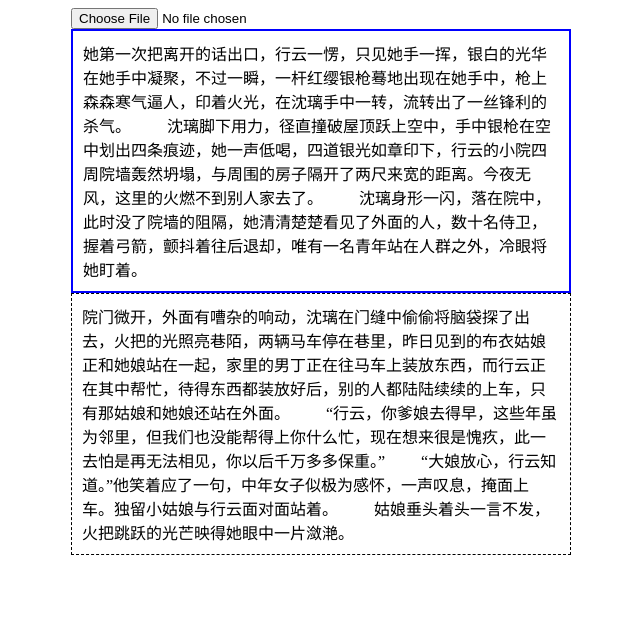
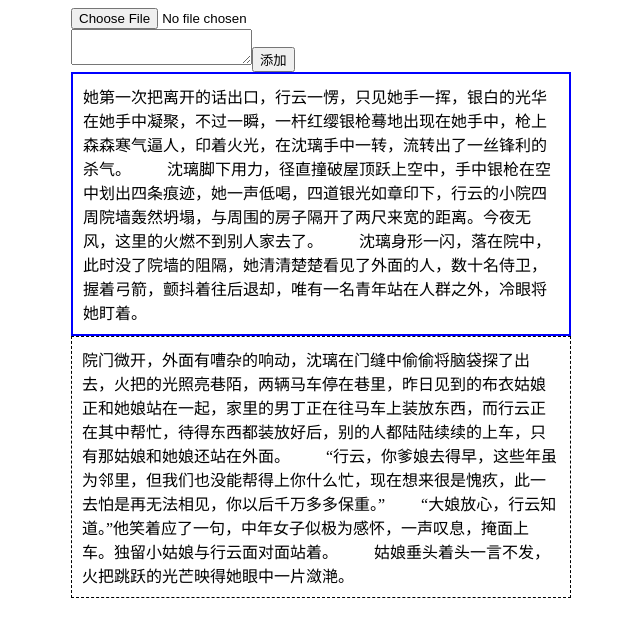
Before and after one commit to marvin-season/FrontendEden, a React (Vite) app in the folder packages/react-pdf-viewer/: page / in a window 1280 px wide. Shown: the top 636 px of the page, without its empty margins (510-1150 px from the left). Built offline with nearby package versions, Linux system fonts and the light colour scheme; no server answers; the HTML template or start-up script is replaced by a standard one.

Commit message:
pdf搜索输入

```diff
--- a/packages/react-pdf-viewer/src/hook/pdf/index.ts
+++ b/packages/react-pdf-viewer/src/hook/pdf/index.ts
@@ -4,6 +4,8 @@ export const useDownLoadFile = (url: string, onData: Function) => {
     console.log('useDownLoadFile')
     useEffect(() => {
         (async () => {
+            console.log('url', url)
+            if (!url) return
             const response = await fetch(url);
             const blob = await response.blob();
             onData(blob)
--- a/packages/react-pdf-viewer/src/views/ReactPdf/PDFTest.tsx
+++ b/packages/react-pdf-viewer/src/views/ReactPdf/PDFTest.tsx
@@ -18,23 +18,12 @@ function PDFTest() {
                 "　　“⼤娘放⼼，⾏云知道。”他笑着应了⼀句，中年⼥⼦似极为感怀，⼀声叹息，掩⾯上⻋。独留⼩姑娘与⾏云⾯对⾯站着。\n" +
                 "　　姑娘垂头着头⼀⾔不发，⽕把跳跃的光芒映得她眼中⼀⽚潋滟。"
         },
-        // {
-        //     url: "/demo.pdf",
-        //     content: "经过一年的努力，我们比以往任何时候都更有自信。在安吉会议上，我们敢于剖析自己\n" +
-        //         "的问题和不足"
-        // },
-        // {
-        //     url: "/math.pdf",
-        //     content: "题目会给出对应的导数以及相关条件，并要求求一个极限，这个极限式子并\n" +
-        //         "不是个随机的式子，而一个是与导数定义相关的极限式子"
-        // },
-        // {
-        //     url: "/math.pdf",
-        //     content: "这个部分在书上主要是跟隐函数共同出现。"
-        // }
     ])
     const [file, setFile] = useState<Blob>();
     const [currentIndex, setCurrentIndex] = useState(0);
+    const [searchText, setSearchText] = useState('')
+
+
     useDownLoadFile(hls[currentIndex].url, setFile);
 
     const handleFileChange: ChangeEventHandler<HTMLInputElement> = async (e) => {
@@ -53,9 +42,19 @@ function PDFTest() {
                     width: '500px'
                 }}>
                     <input type={'file'} onChange={handleFileChange}/>
-                    {/*<textarea onKeyUp={(e) => {*/}
-
-                    {/*}}/>*/}
+                    <div>
+                        <textarea value={searchText} onChange={(e) => {
+                            setSearchText(e.currentTarget.value)
+                        }}/>
+                        <button onClick={() => {
+                            hls.push({
+                                content: searchText,
+                                url: ''
+                            })
+                            setSearchText('')
+                        }}>添加
+                        </button>
+                    </div>
                     {
                         hls.map((item, index) => <div
                             onClick={() => {
```
